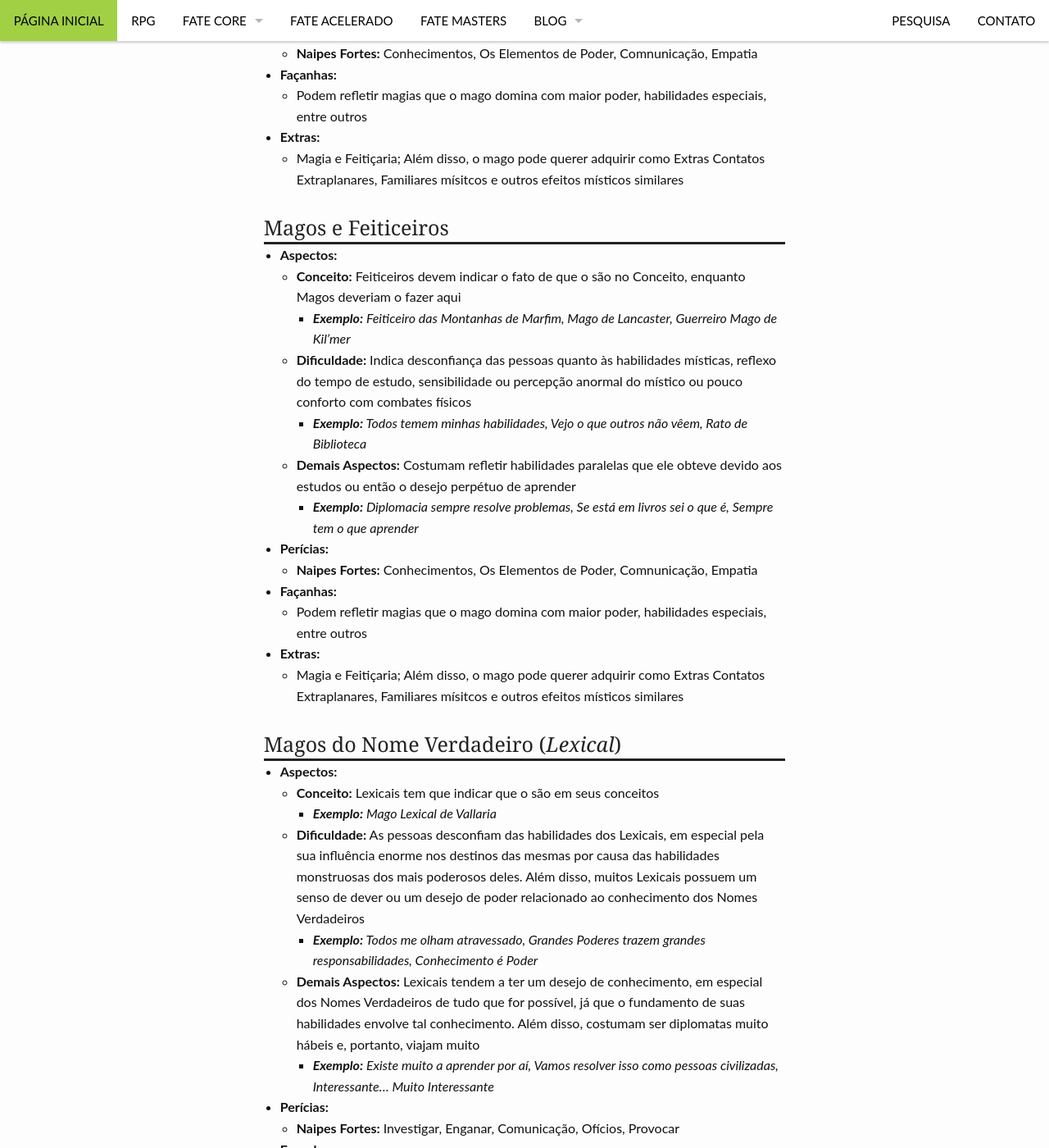
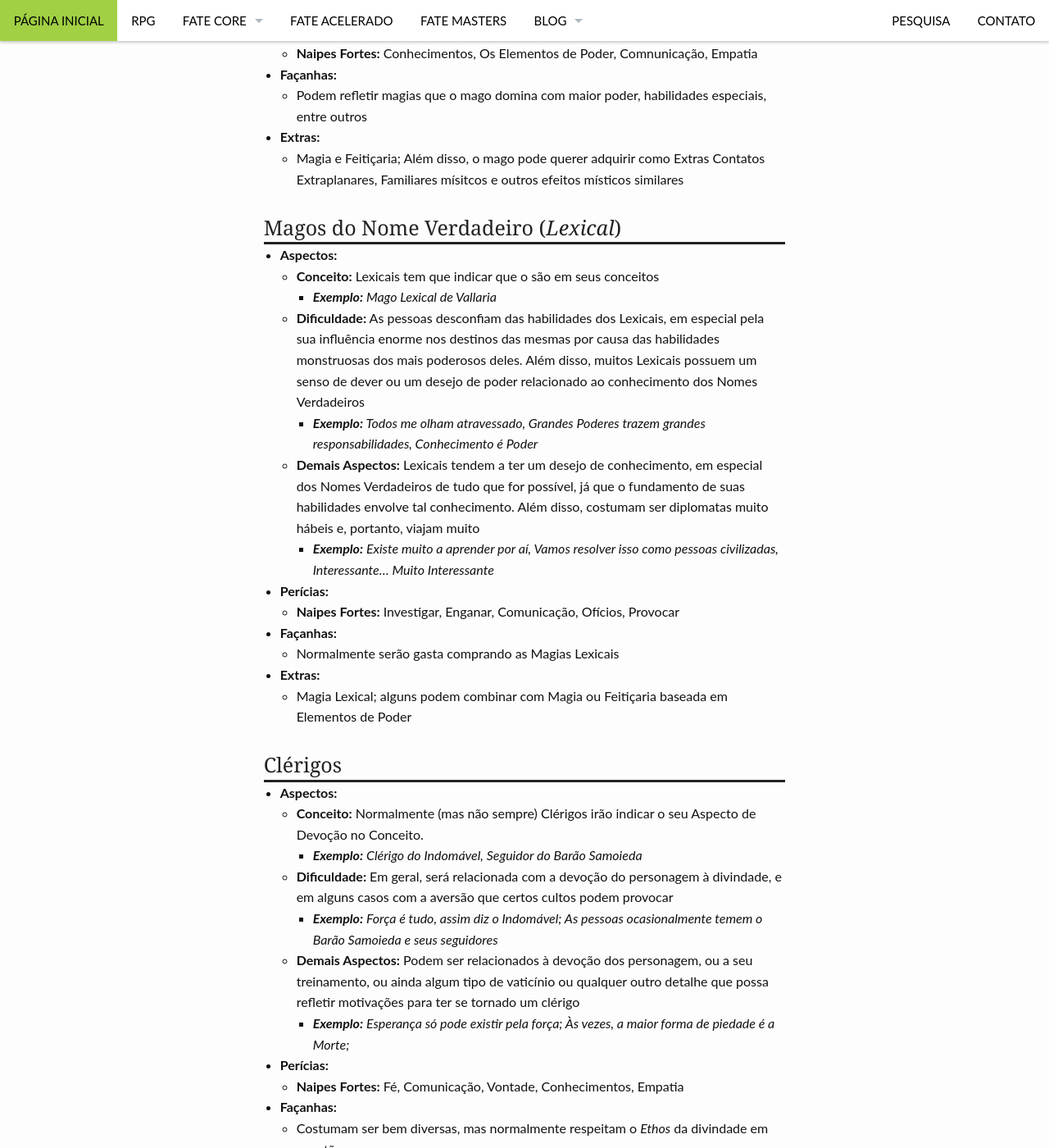
Before and after one commit to fabiocosta0305/fabiocosta0305.github.io-old, a Jekyll site: the page built from _posts/RPG/2015-06-14-TemplatesDestinoDeMoreania.md, in a window 1280 px wide and 1400 px high, scrolled down 1779 px. Shown: the whole window at 82% size. Built offline with Jekyll 4.4.1, drawn with Linux system fonts in a browser that asks for light colours.

Commit message:
Duplicidade nos Templates do Destino de Moreania corrigido

```diff
--- a/_posts/RPG/2015-06-14-TemplatesDestinoDeMoreania.md
+++ b/_posts/RPG/2015-06-14-TemplatesDestinoDeMoreania.md
@@ -68,35 +68,6 @@ header: no
     é capaz de aproveitar ações furtivas
 - **Extras:**
   - Nenhum em especial
-
-### Magos e Feiticeiros
-
-- **Aspectos:**
-   - **Conceito:** Feiticeiros  devem indicar o  fato de que o  são no
-     Conceito, enquanto Magos deveriam o fazer aqui
-      - *__Exemplo:__  Feiticeiro das  Montanhas  de  Marfim, Mago  de
-        Lancaster, Guerreiro Mago de Kil'mer*
-   - **Dificuldade:**  Indica  desconfiança   das  pessoas  quanto  às
-     habilidades místicas,  reflexo do tempo de  estudo, sensibilidade
-     ou percepção  anormal do místico  ou pouco conforto  com combates
-     físicos
-      - *__Exemplo:__  Todos  temem  minhas habilidades,  Vejo  o  que
-        outros não vêem, Rato de Biblioteca*
-   - **Demais Aspectos:** Costumam  refletir habilidades paralelas que
-     ele  obteve devido  aos estudos  ou  então o  desejo perpétuo  de
-     aprender
-      - *__Exemplo:__ Diplomacia sempre resolve  problemas, Se está em
-        livros sei o que é, Sempre tem o que aprender*
-- **Perícias:**
-  - **Naipes   Fortes:**  Conhecimentos,   Os   Elementos  de   Poder,
-    Comnunicação, Empatia
-- **Façanhas:**
-  - Podem  refletir  magias  que  o   mago  domina  com  maior  poder,
-    habilidades especiais, entre outros
-- **Extras:**
-  - Magia e Feitiçaria;  Além disso, o mago pode  querer adquirir como
-    Extras  Contatos  Extraplanares,   Familiares  mísitcos  e  outros
-    efeitos místicos similares
 
 
 ### Magos e Feiticeiros
```
